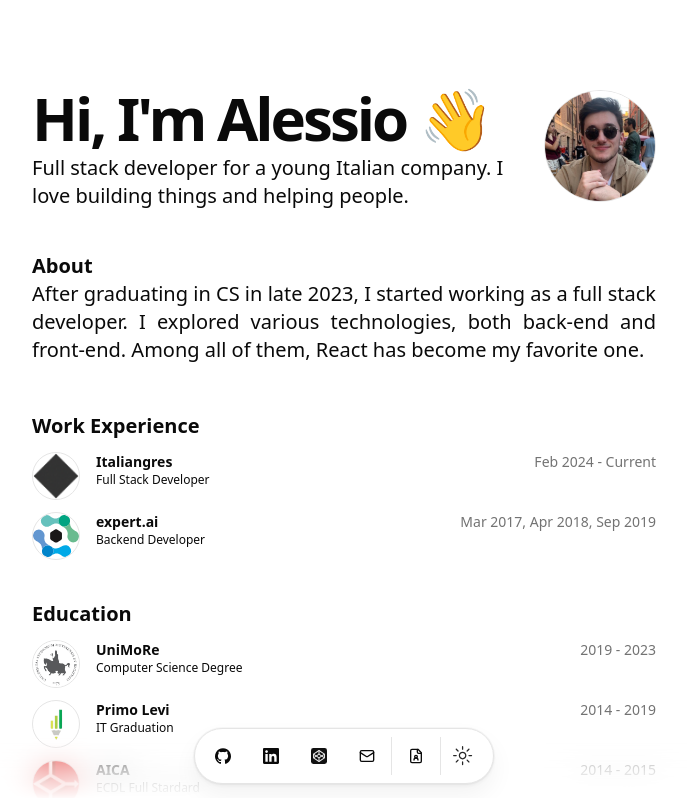
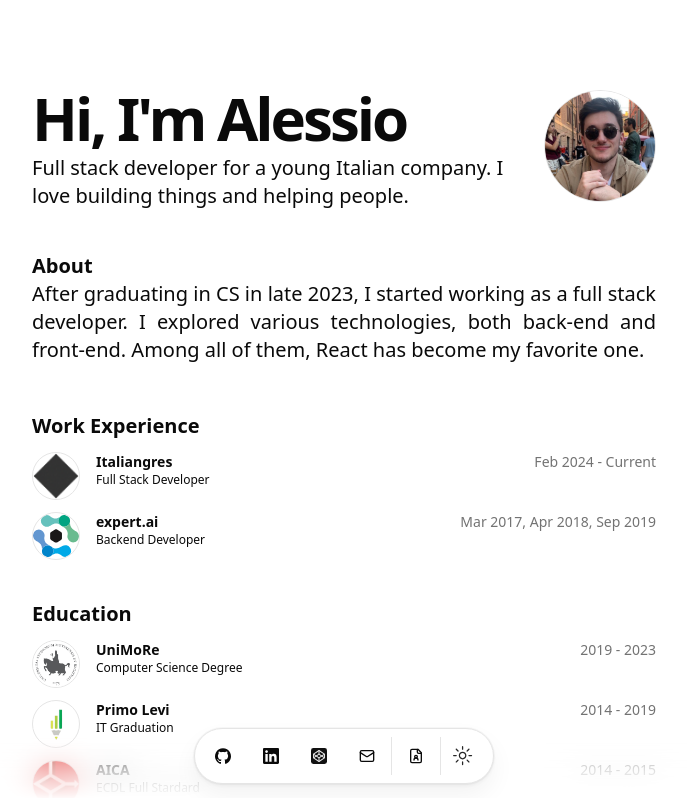
Before and after one commit to DevManfre/web-portfolio, a Next.js app: page /en in a window 1280 px wide. Shown: the top 798 px of the page, without its empty margins (296-983 px from the left). Built offline with nearby package versions, Linux system fonts and the light colour scheme.

Commit message:
🔧 Update README and remove unused comment in page component

```diff
--- a/src/app/[locale]/page.tsx
+++ b/src/app/[locale]/page.tsx
@@ -16,8 +16,6 @@ export default async function Page() {
     const t = await getTranslations("HomePage"),
         locale = await getLocale() as keyof typeof DATA.description;
 
-    /* TODO: guardare grandi componenti in react per ottenere un effetto visivo migliore */
-
     return (
         <main className="flex flex-col min-h-[100dvh] space-y-10">
             <section id="hero">
@@ -28,7 +26,7 @@ export default async function Page() {
                                 delay={BLUR_FADE_DELAY}
                                 className="text-3xl font-bold tracking-tighter sm:text-5xl xl:text-6xl/none"
                                 yOffset={8}
-                                text={`${t("hello-title")} ${DATA.name.split(" ")[0]} 👋`}
+                                text={`${t("hello-title")} ${DATA.name.split(" ")[0]}`}
                             />
                             <BlurFadeText className="max-w-[600px] md:text-xl" delay={BLUR_FADE_DELAY} text={DATA.description[locale]} />
                         </div>
```
Also changed, not shown: 1 other file (tests, documents, lock files or other folders).
